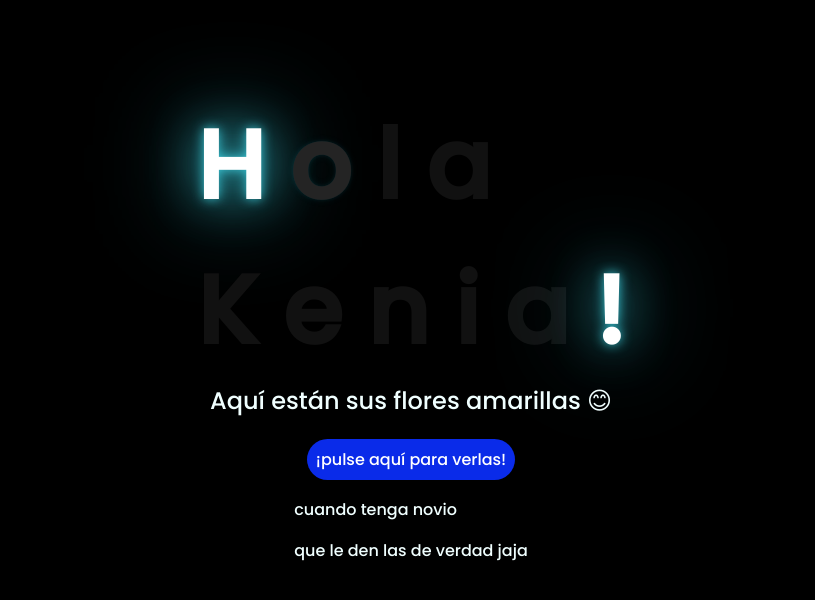
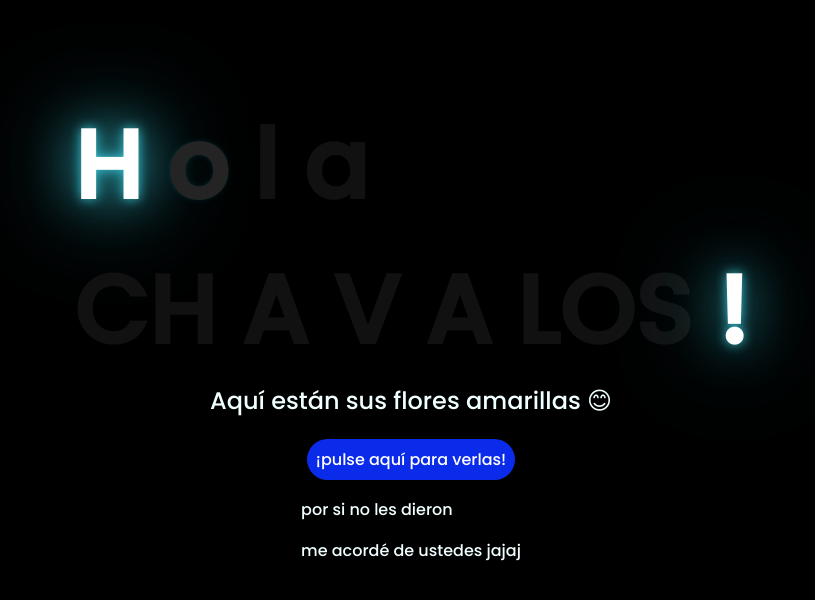
Before and after one commit to OsmanRizo/chavalos, a plain HTML site: page index.html in a window 1280 px wide. Shown: the whole page, without its empty margins (237-1052 px from the left). Drawn offline with Linux system fonts and the light colour scheme.

Commit message:
Update index.html

```diff
--- a/index.html
+++ b/index.html
@@ -16,11 +16,11 @@
         <span>o</span>
         <span>l</span>
         <span>a</span><br>
-        <span>K</span>
-        <span>e</span>
-        <span>n</span>
-        <span>i</span>
-        <span>a</span>
+        <span>CH</span>
+        <span>A</span>
+        <span>V</span>
+        <span>A</span>
+        <span>LOS</span>
         <span>!</span>
     </div>
     <div class="description">
@@ -34,8 +34,8 @@
 
     <!-- Créditos -->
     <div class="credits">
-        <p> cuando tenga novio</p>
-        <p> que le den las de verdad jaja</p>
+        <p> por si no les dieron</p>
+        <p> me acordé de ustedes jajaj</p>
     </div>
 </body>
 
```
